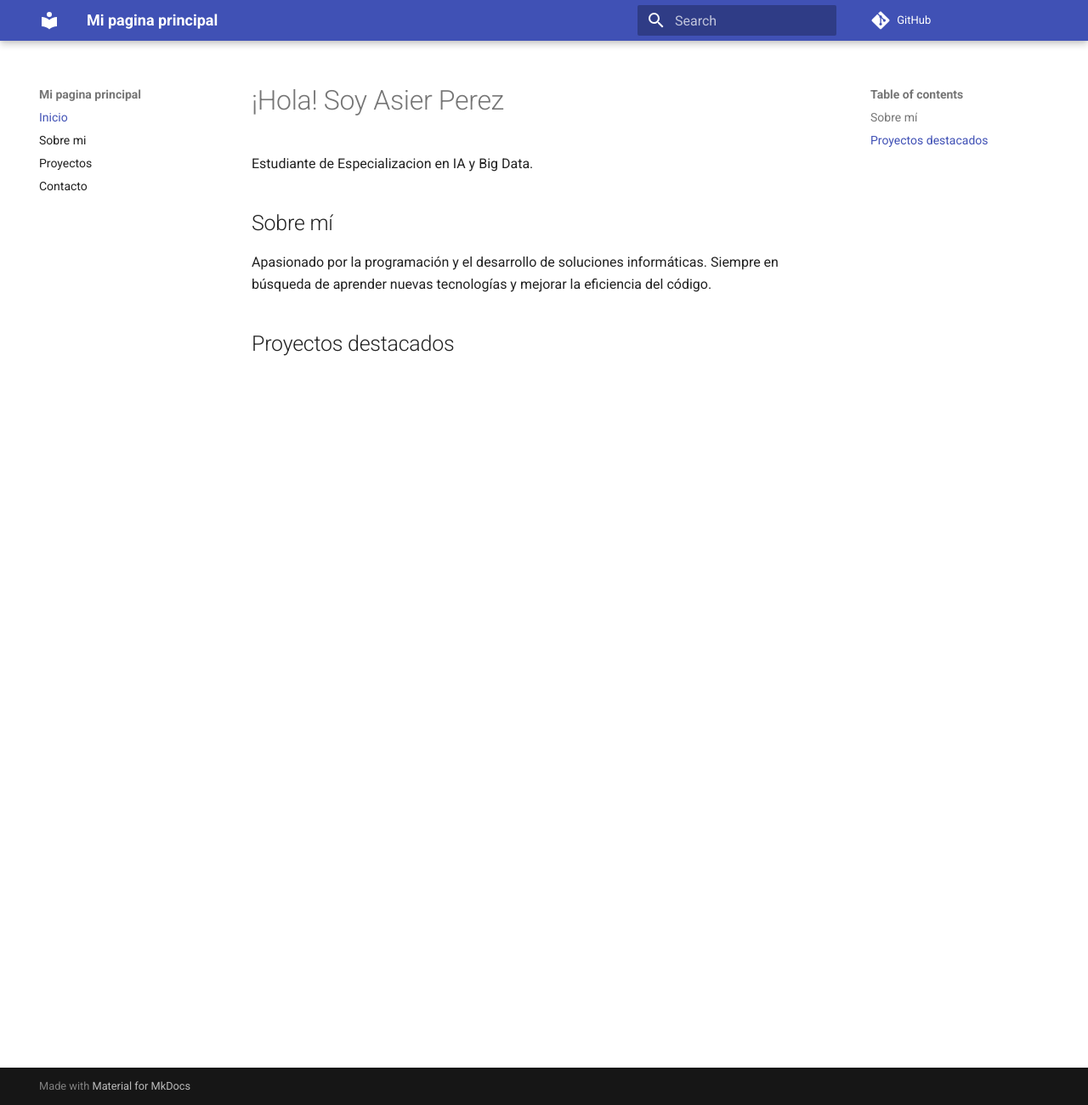
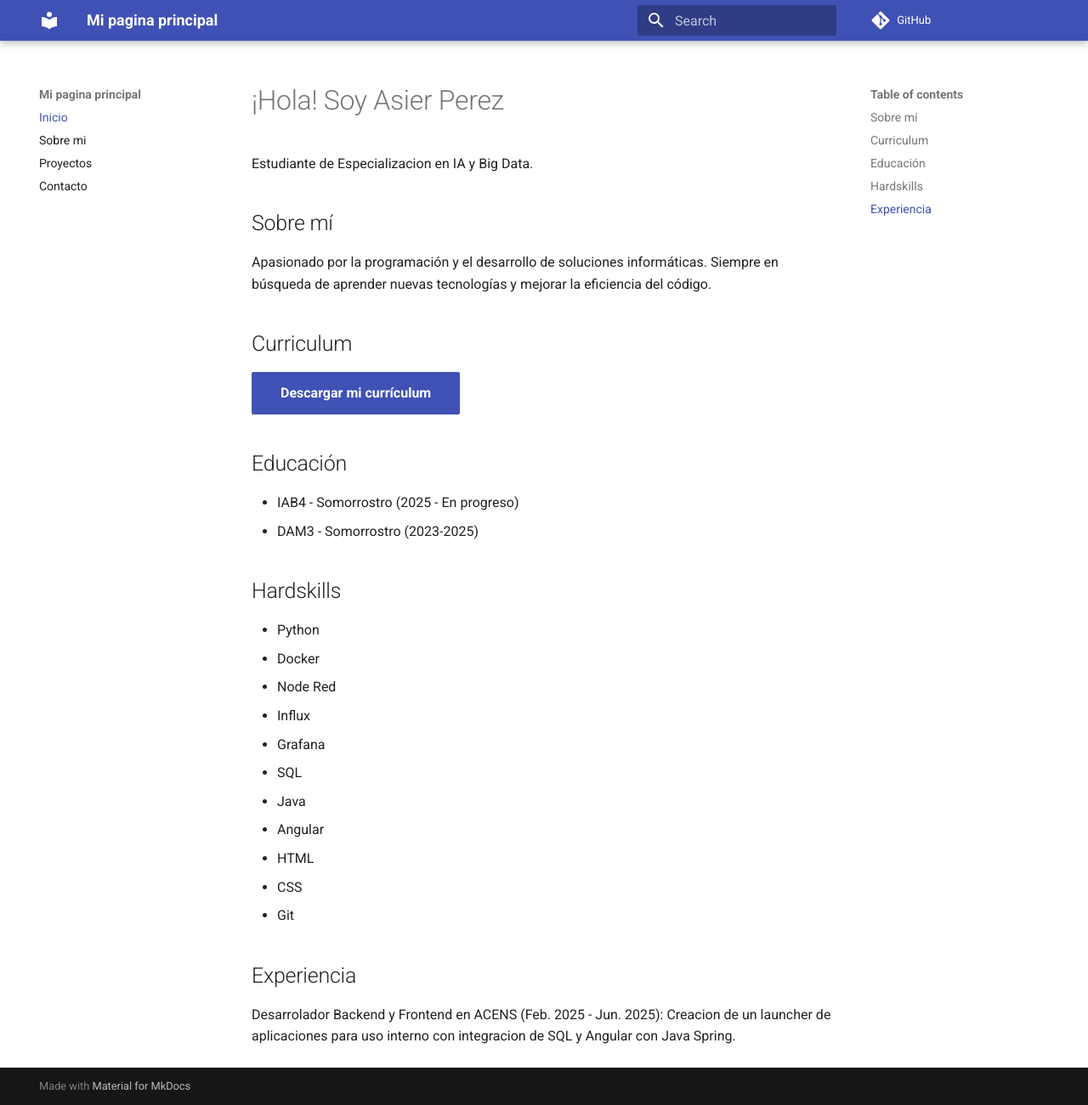
Before and after one commit to AsierPerez31/asierperez31.github.io, an MkDocs documentation site: the page built from docs/index.md, in a window 1280 px wide and 1301 px high. Shown: the whole window at 85% size. Built offline with MkDocs 1.6.1 and Material for MkDocs 9.7.7, drawn with Linux system fonts in a browser that asks for light colours; comment, search, counter and statistics services are not loaded.

Commit message:
Reestructuracion

```diff
--- a/docs/index.md
+++ b/docs/index.md
@@ -5,7 +5,26 @@
 ## Sobre mí
 Apasionado por la programación y el desarrollo de soluciones informáticas. Siempre en búsqueda de aprender nuevas tecnologías y mejorar la eficiencia del código.
 
-## Proyectos destacados
-<!-- - Proyecto 1: [descripción]
-- Proyecto 2: [descripción]
--->
+## Curriculum
+[Descargar mi currículum](assets/curriculum.pdf){.md-button .md-button--primary html-attr="target=_blank"}
+
+## Educación
+- IAB4 - Somorrostro (2025 - En progreso)
+- DAM3 - Somorrostro (2023-2025)
+
+## Hardskills
+- Python
+- Docker
+- Node Red
+- Influx
+- Grafana
+- SQL
+- Java
+- Angular
+- HTML
+- CSS
+- Git
+
+## Experiencia
+Desarrolador Backend y Frontend en ACENS (Feb. 2025 - Jun. 2025):
+Creacion de un launcher de aplicaciones para uso interno con integracion de SQL y Angular con Java Spring.
```
Also changed, not shown: docs/contacto.md (+1 -2 lines), docs/sobre-mi.md (deleted, +0 -25 lines).
